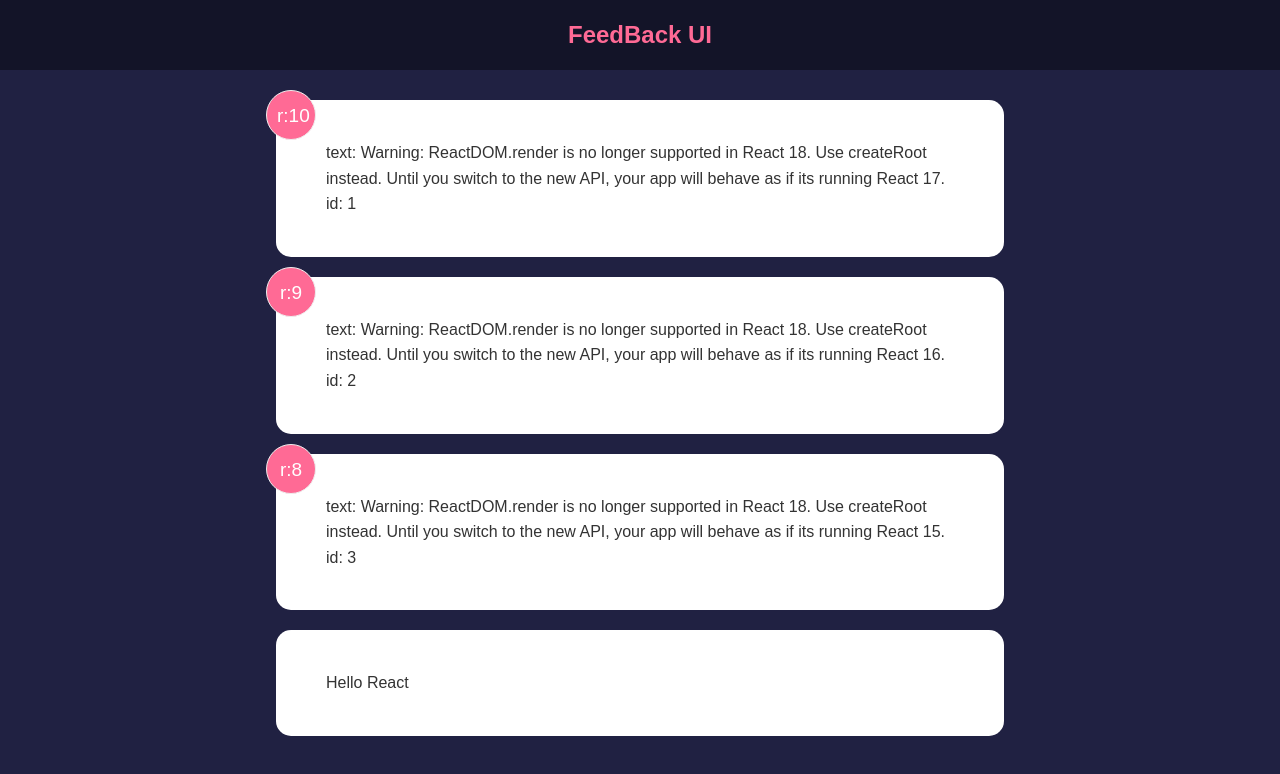
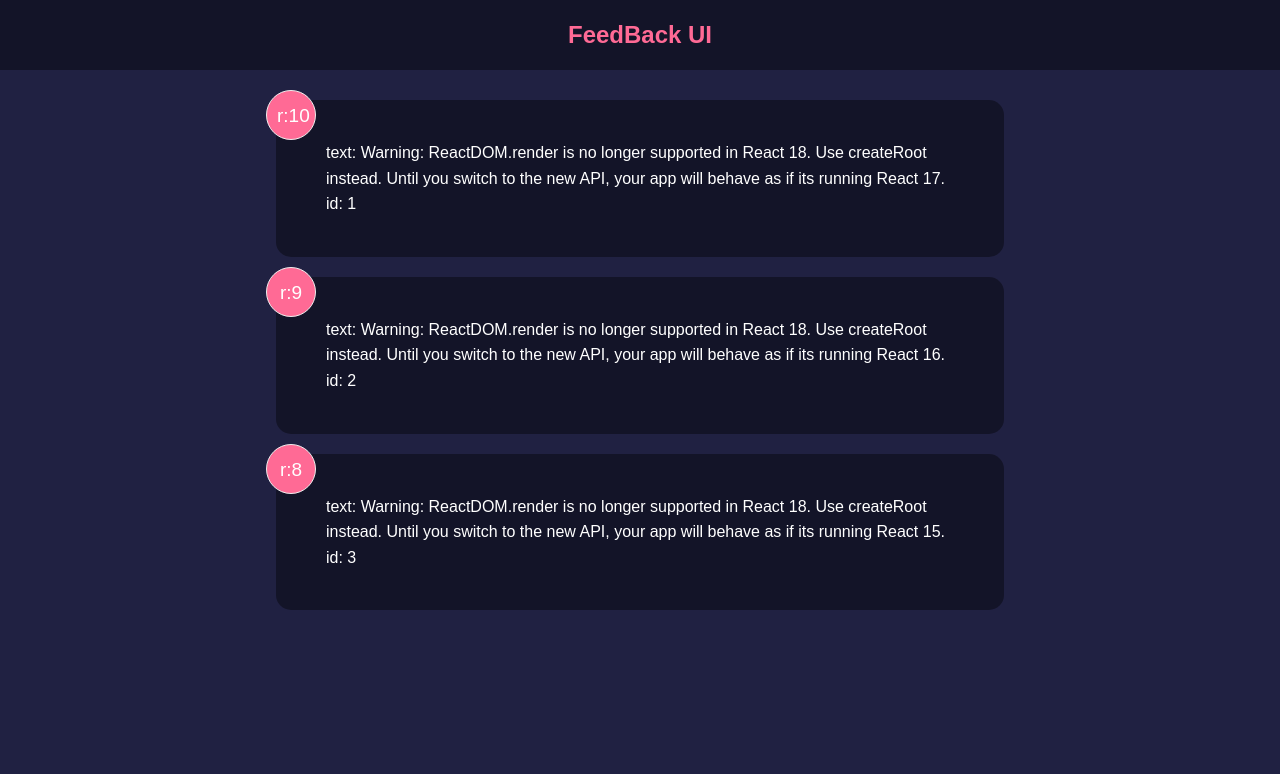
Before and after one commit to OybekKayumov/feedback-app, a React (Create React App) app: page / in a window 1280 px wide. Shown: the top 774 px of the page. Built offline with nearby package versions, Linux system fonts and the light colour scheme.

Commit message:
add Card component - reverse

```diff
--- a/src/App.js
+++ b/src/App.js
@@ -3,7 +3,7 @@ import Header from "./components/Header"
 // import FeedbackItem from "./components/FeedbackItem.jsx"
 import FeedbackList from "./components/FeedbackList.jsx"
 import FeedbackData from "./data/FeedbackData"
-import Card from "./components/shared/Card"
+// import Card from "./components/shared/Card"
 
 //todo: JSX
 function App() {
@@ -14,7 +14,7 @@ function App() {
       <Header />
       <div className="container">
         <FeedbackList feedback={feedback} />
-        <Card>Hello React</Card>
+        {/* <Card>Hello React</Card> */}
       </div>
     </>
   )
--- a/src/components/FeedbackItem.jsx
+++ b/src/components/FeedbackItem.jsx
@@ -3,7 +3,7 @@ import Card from "./shared/Card"
 function FeedbackItem({ item }) {
 
   return (
-    <Card>
+    <Card reverse={true}>
       <div className='num-display'>r:{ item.rating }</div>
       <div className='text-display'>text: { item.text }</div>
       <div className='text-display'>id: { item.id }</div>
--- a/src/components/shared/Card.jsx
+++ b/src/components/shared/Card.jsx
@@ -1,8 +1,8 @@
 import React from 'react'
 
-function Card({children}) {
+function Card({ children, reverse }) {
   return (
-    <div  className='card'>
+    <div  className='card reverse'>
       {children}
     </div>
   )
```
